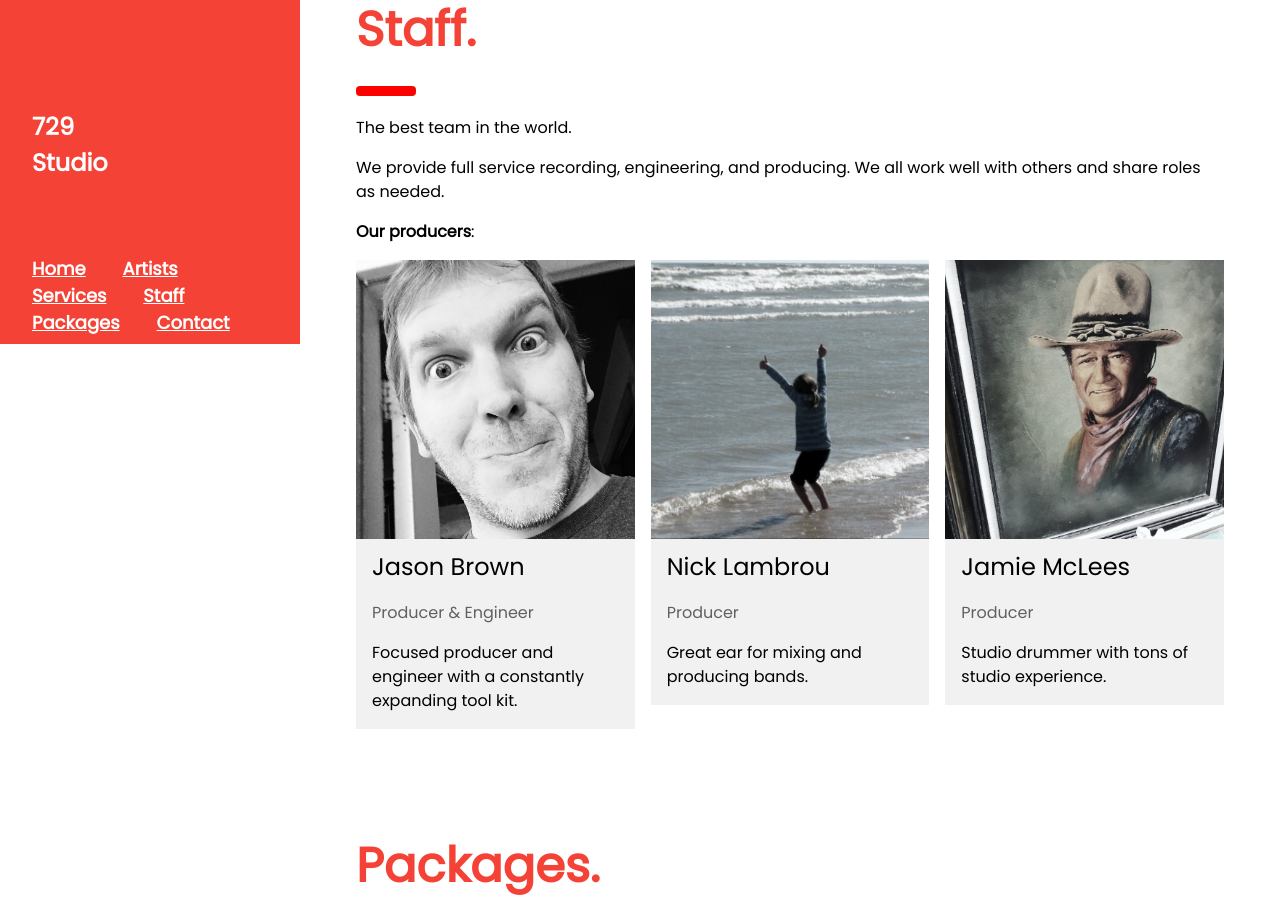
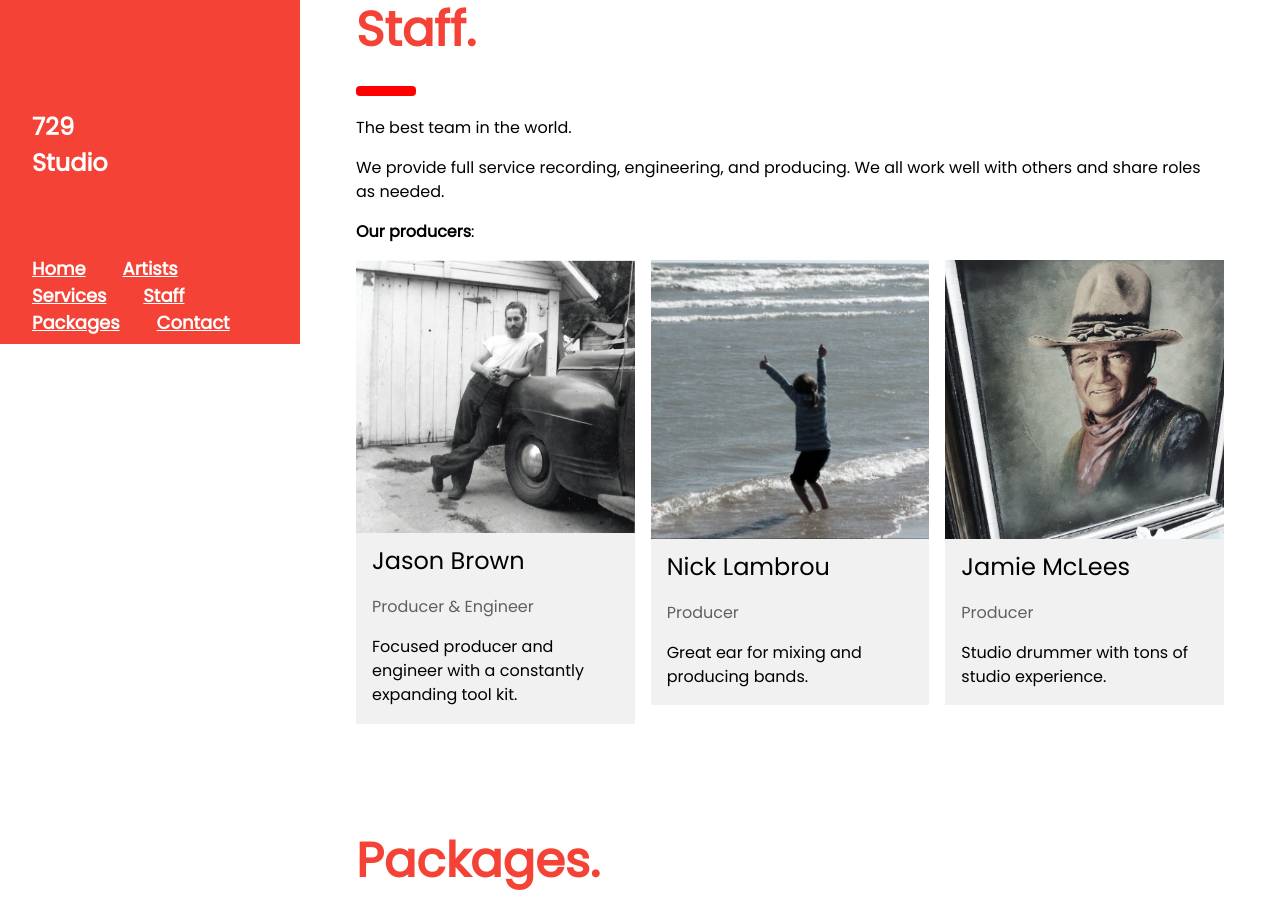
Before and after one commit to jakespark/jakespark.github.io, a Jekyll site: the page index.html, which Jekyll copies as it is, in a window 1280 px wide and 900 px high, scrolled down 2029 px. Built offline with Jekyll 4.4.1, drawn with Linux system fonts in a browser that asks for light colours.

Commit message:
swapped profile pic

```diff
--- a/index.html
+++ b/index.html
@@ -93,7 +93,7 @@ body {font-size:16px;}
   <div class="w3-row-padding w3-grayscale">
     <div class="w3-col m4 w3-margin-bottom">
       <div class="w3-light-grey">
-        <img src="images/team2.jpg" alt="Jason" style="width:100%">
+        <img src="images/sc01a58699_1.jpg" alt="Jason" style="width:100%">
         <div class="w3-container">
           <h3>Jason Brown</h3>
           <p class="w3-opacity">Producer & Engineer</p>
```
